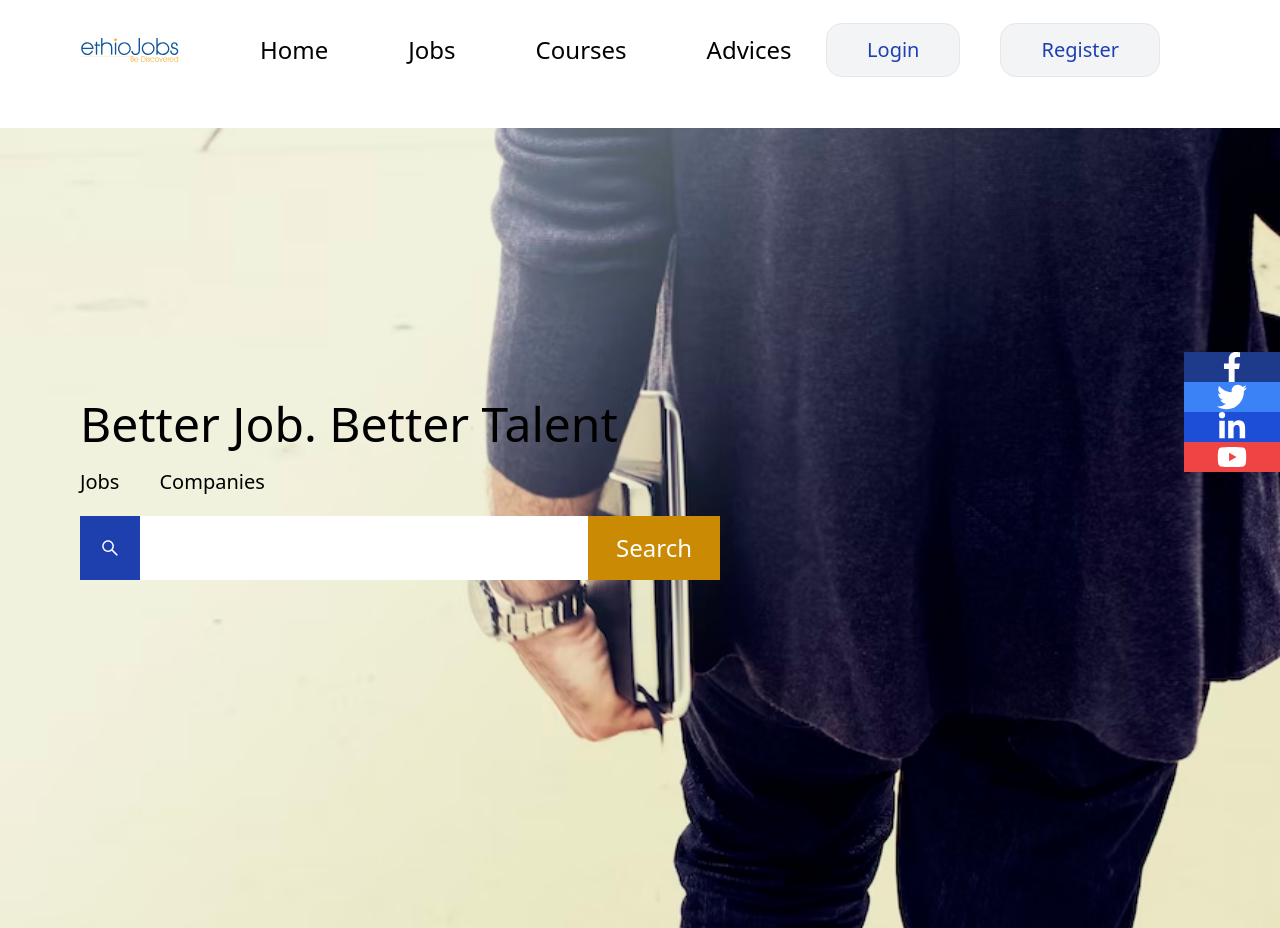
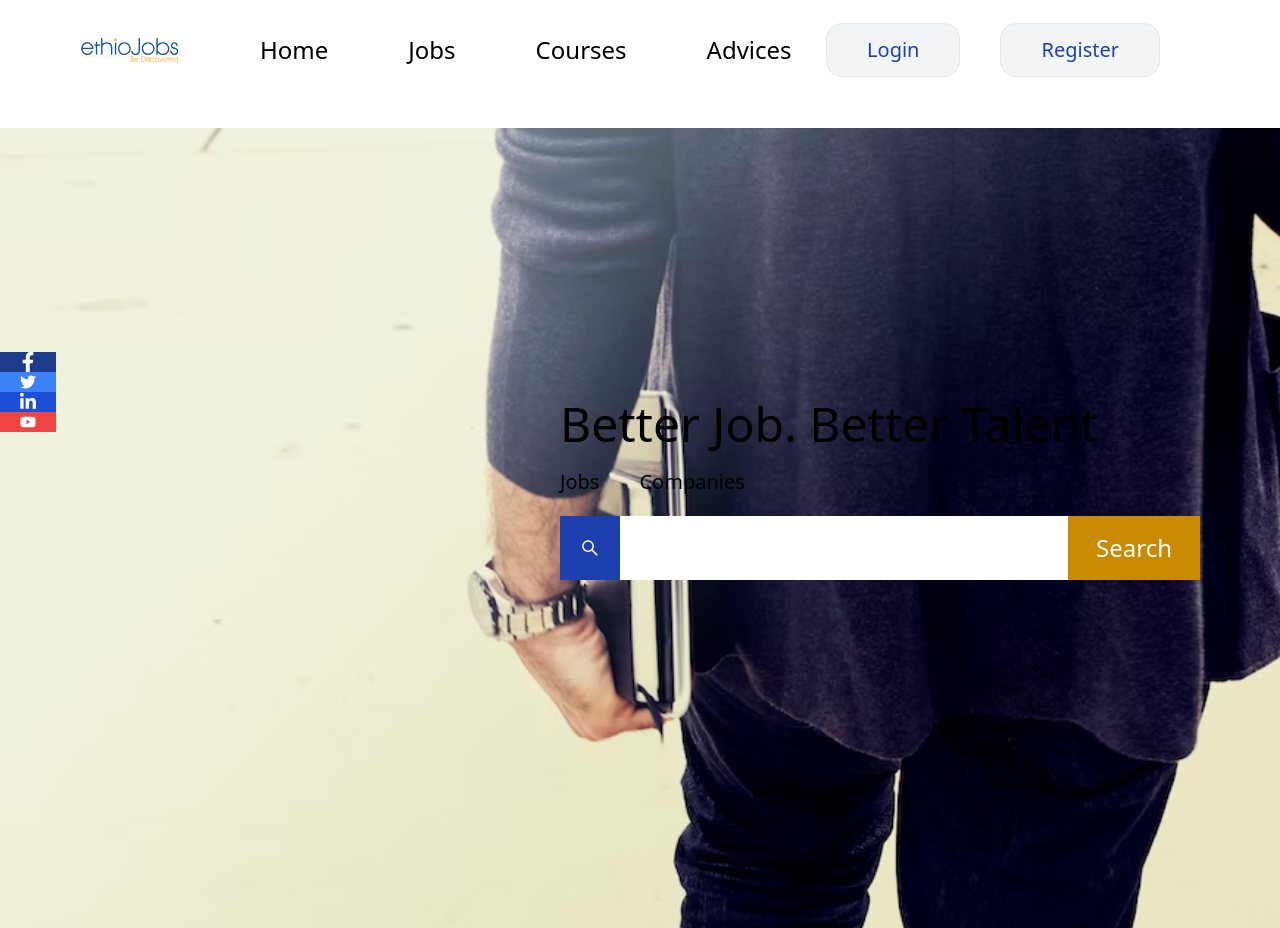
Before and after one commit to yafet-123/smaple-job-version-1, a Next.js app: page / in a window 1280 px wide. Built offline with nearby package versions, Linux system fonts and the light colour scheme.

Commit message:
adding hero

```diff
--- a/components/Hero.js
+++ b/components/Hero.js
@@ -10,14 +10,32 @@ import { CiTwitter } from "react-icons/ci";
 export function Hero() {
   return (
     <div className="w-full h-[50rem] hero-background ">
-      <div className="flex flex-col absolute top-1/2 bottom-1/2 w-full lg:w-[40rem] h-96 mx-20">
+      <div className="flex flex-col w-14 pt-56">
+        <div className="h-full bg-blue-900 text-white px-5 hover:w-20 transition duration-1000 transform cursor-pointer hover:brightness-110 flex items-center justify-center hover:pr-10">
+          <FaFacebookF size={20} />
+        </div>
+
+        <div className="h-full bg-blue-500 text-white px-5 hover:w-20 transition duration-150 transform cursor-pointer hover:brightness-110 flex items-center justify-center">
+          <FaTwitter size={20} />
+        </div>
+
+        <div className="h-full bg-blue-700 text-white px-5 hover:w-20 transition duration-150 transform cursor-pointer hover:brightness-110 flex items-center justify-center">
+          <FaLinkedinIn size={20} />
+        </div>
+
+        <div className="h-full bg-red-500 text-white px-5  hover:w-20 transition duration-150 transform cursor-pointer hover:brightness-110 flex items-center justify-center">
+          <FaYoutube size={20} />
+        </div>
+      </div>
+
+      <div className="flex flex-col absolute right-0 top-1/2 bottom-1/2 w-full lg:w-[40rem] h-96 mx-20">
         <h1 className="text-5xl mb-5 ">Better Job. Better Talent</h1>
         <div className="flex mb-5">
           <p className="text-xl mr-10">Jobs</p>
           <p className="text-xl">Companies</p>
         </div>
 
-        <div className="flex h-16">
+        <div className="flex h-16 ">
           <div className="h-full bg-blue-800 text-white px-5 flex items-center justify-center">
             <AiOutlineSearch size={20} />
           </div>
@@ -28,24 +46,6 @@ export function Hero() {
           </p>
         </div>
       </div>
-
-      <div className="flex flex-col w-24 float-right mt-56">
-        <div className="h-full bg-blue-900 text-white px-5 flex items-center justify-center hover:pr-10">
-          <FaFacebookF size={30} />
-        </div>
-
-        <div className="h-full bg-blue-500 text-white px-5 flex items-center justify-center">
-          <FaTwitter size={30} />
-        </div>
-
-        <div className="h-full bg-blue-700 text-white px-5 flex items-center justify-center">
-          <FaLinkedinIn size={30} />
-        </div>
-
-        <div className="h-full bg-red-500 text-white px-7 flex items-center justify-center">
-          <FaYoutube size={30} />
-        </div>
-      </div>
     </div>
   );
 }
```
